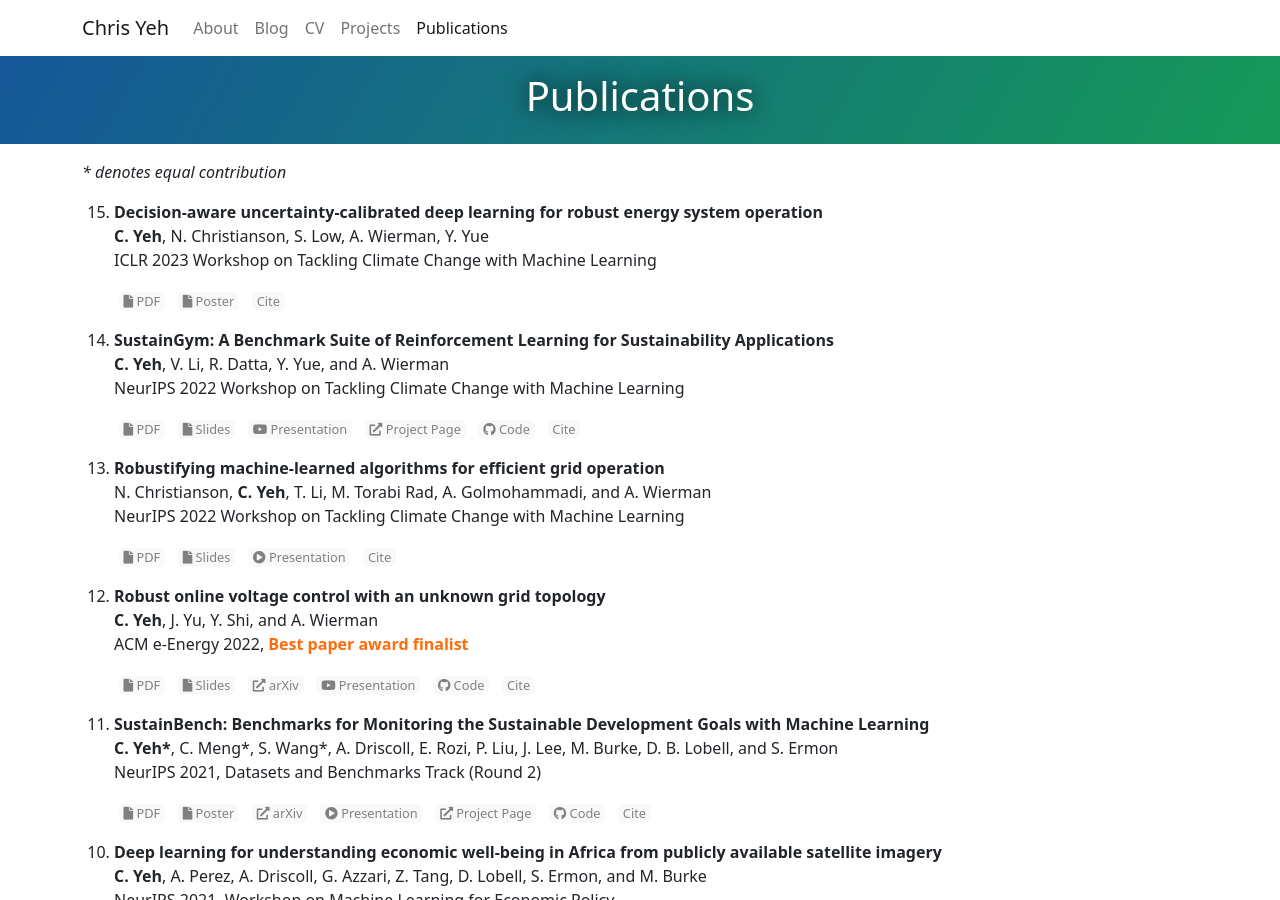
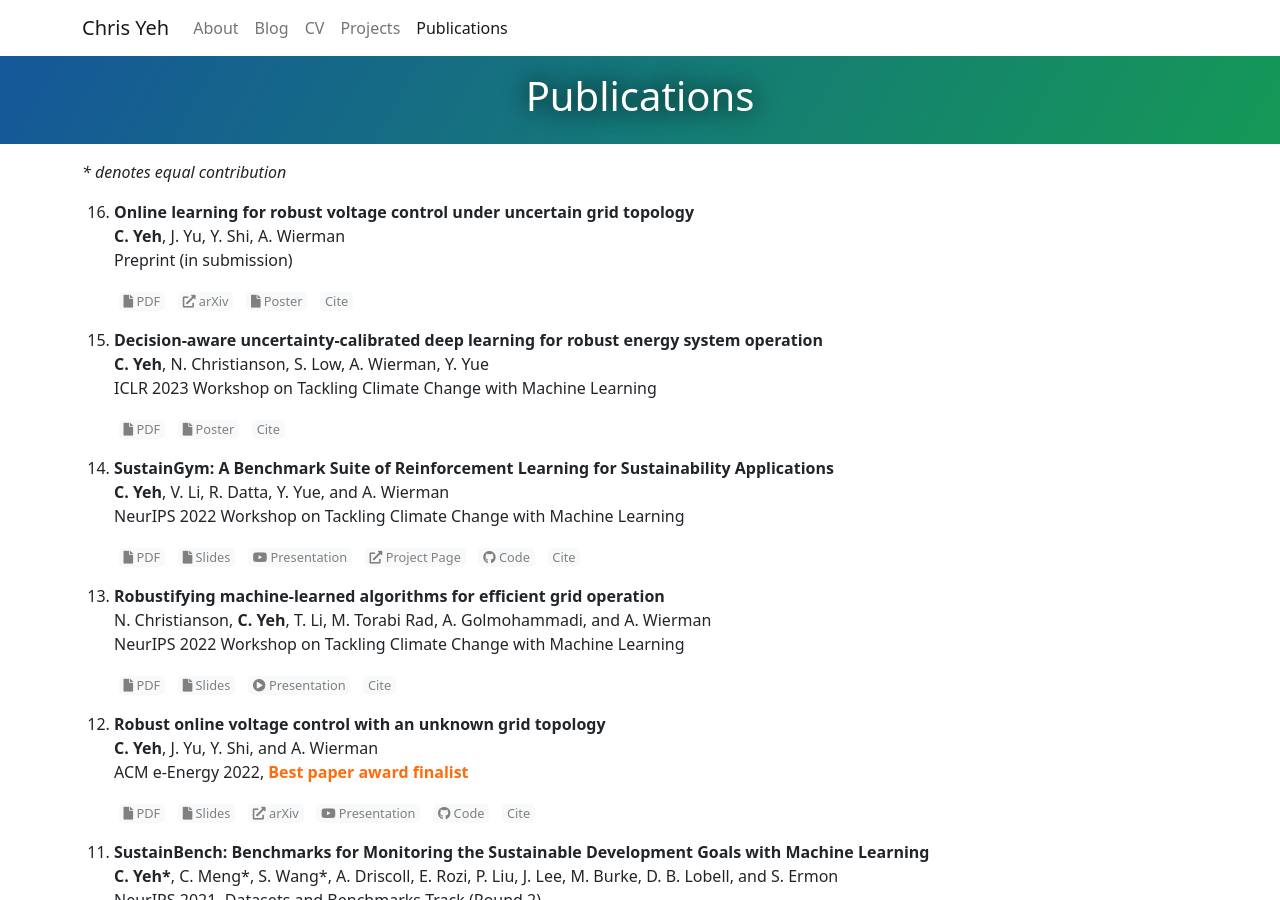
Before and after one commit to chrisyeh96/chrisyeh96.github.io, a Jekyll site: the page built from publications.md, in a window 1280 px wide and 900 px high. Built offline with Jekyll 4.4.1, drawn with Linux system fonts in a browser that asks for light colours; comment, search, counter and statistics services are not loaded.

Commit message:
Publications: add Voltage Control journal version (under submission)

```diff
--- a/_data/publications.yml
+++ b/_data/publications.yml
@@ -1,6 +1,32 @@
-####################
+# ==================
 # 2023
-####################
+# ==================
+
+- formatted: |
+    **Online learning for robust voltage control under uncertain grid topology**\
+    **C. Yeh**, J. Yu, Y. Shi, A. Wierman\
+    Preprint (in submission)
+  citation: |
+    C. Yeh, J. Yu, Y. Shi, A. Wierman, "Online learning for robust voltage control under uncertain grid topology," Jun. 2023. DOI: 10.48550/arXiv.2306.16674. [Online]. Available: [https://arxiv.org/abs/2306.16674](https://arxiv.org/abs/2306.16674).
+  bibtex: |
+    @article{yeh2023online,
+        author={Yeh, Christopher and Christianson, Nicolas and Low, Steven and Wierman, Adam and Yue, Yisong},
+        month={6},
+        title={{Online learning for robust voltage control under uncertain grid topology}},
+        url={https://arxiv.org/abs/2306.16674},
+        doi={10.48550/arXiv.2306.16674},
+        year={2023}
+    }
+  media:
+    - type: pdf
+      name: PDF
+      url: https://drive.google.com/file/d/1c8q7UXJTsocOQyvC51LJURAlggj5AhyM/view?usp=sharing
+    - type: url
+      name: arXiv
+      url: https://arxiv.org/abs/2306.16674
+    - type: pdf
+      name: Poster
+      url: https://drive.google.com/file/d/1t1VsLw-Qqkqr0WO8IFt1k8nj-J_D4OlW/view?usp=sharing
 
 - formatted: |
     **Decision-aware uncertainty-calibrated deep learning for robust energy system operation**\
@@ -27,9 +53,9 @@
       url: https://drive.google.com/file/d/1UUT78q-P16hJiaBydhCTkqfwwut_wmyV/view
 
 
-####################
+# ==================
 # 2022
-####################
+# ==================
 
 - formatted: |
     **SustainGym: A Benchmark Suite of Reinforcement Learning for Sustainability Applications**\
@@ -129,9 +155,9 @@
       url: https://github.com/chrisyeh96/voltctrl
 
 
-####################
+# ==================
 # 2021
-####################
+# ==================
 
 - formatted: |
     **SustainBench: Benchmarks for Monitoring the Sustainable Development Goals with Machine Learning**\
@@ -171,9 +197,9 @@
       url: https://github.com/sustainlab-group/sustainbench
 
 
-####################
+# ==================
 # 2020
-####################
+# ==================
 
 - formatted: |
     **Deep learning for understanding economic well-being in Africa from publicly available satellite imagery**\
@@ -392,9 +418,9 @@
       name: Code
       url: https://github.com/uzkent/EfficientObjectDetection
 
-####################
+# ==================
 # 2017
-####################
+# ==================
 
 - formatted: |
     **Poverty Prediction with Public Landsat 7 Satellite Imagery and Machine Learning**\
@@ -452,9 +478,9 @@
       name: Stanford Law School
       url: https://law.stanford.edu/publications/a-low-cost-digital-licensing-platform-for-photographs-documentation-for-a-prototype/
 
-####################
+# ==================
 # 2016
-####################
+# ==================
 
 - formatted: |
     **Reinforcement Learning for Traffic Optimization**\
```
